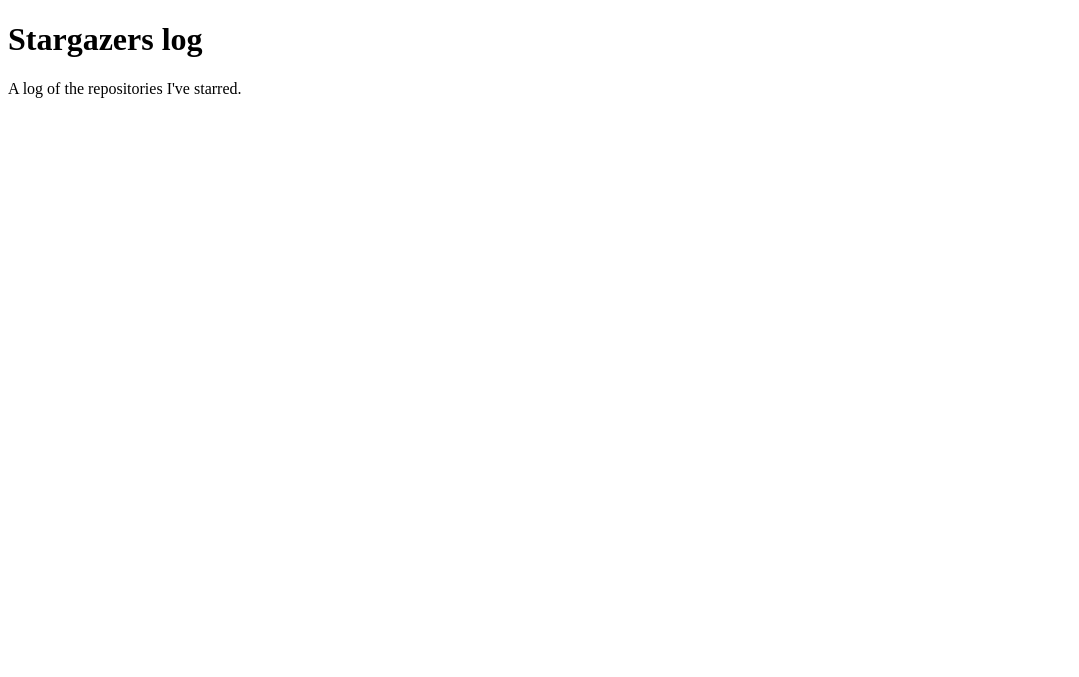
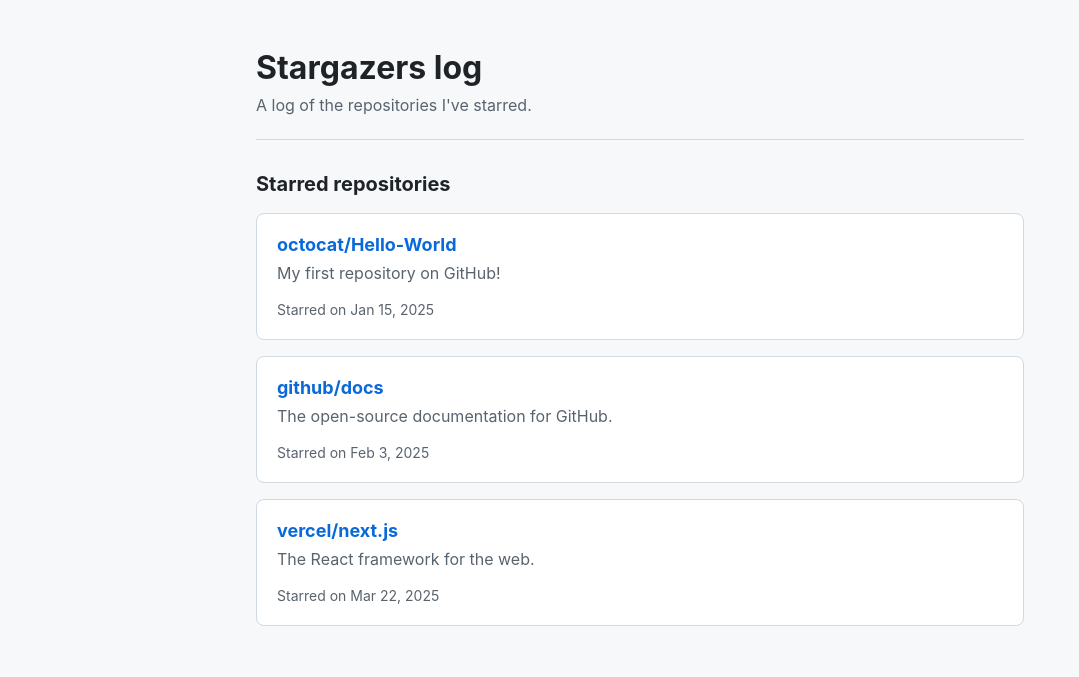
Before and after one commit to CBJim-1993/stargazers-log, a plain HTML site: page index.html in a window 1280 px wide. Shown: the whole page, without its empty margins (0-1079 px from the left). Drawn offline with Linux system fonts and the light colour scheme.

Commit message:
Add starred repositories list

```diff
--- /dev/null
+++ b/events.json
@@ -0,0 +1,20 @@
+[
+  {
+    "name": "octocat/Hello-World",
+    "description": "My first repository on GitHub!",
+    "url": "https://github.com/octocat/Hello-World",
+    "starred_at": "2025-01-15T10:30:00Z"
+  },
+  {
+    "name": "github/docs",
+    "description": "The open-source documentation for GitHub.",
+    "url": "https://github.com/github/docs",
+    "starred_at": "2025-02-03T14:20:00Z"
+  },
+  {
+    "name": "vercel/next.js",
+    "description": "The React framework for the web.",
+    "url": "https://github.com/vercel/next.js",
+    "starred_at": "2025-03-22T08:45:00Z"
+  }
+]
--- a/index.html
+++ b/index.html
@@ -2,10 +2,22 @@
 <html lang="en">
   <head>
     <meta charset="utf-8">
+    <meta name="viewport" content="width=device-width, initial-scale=1">
     <title>Stargazers log</title>
+    <link rel="stylesheet" href="style.css">
+    <script src="script.js" defer></script>
   </head>
   <body>
-    <h1>Stargazers log</h1>
-    <p>A log of the repositories I've starred.</p>
+    <main class="container">
+      <header class="page-header">
+        <h1>Stargazers log</h1>
+        <p>A log of the repositories I've starred.</p>
+      </header>
+      <section aria-labelledby="repositories-heading">
+        <h2 id="repositories-heading">Starred repositories</h2>
+        <p id="status" role="status">Loading starred repositories...</p>
+        <ul id="repository-list" class="repository-list" hidden></ul>
+      </section>
+    </main>
   </body>
 </html>
--- /dev/null
+++ b/script.js
@@ -0,0 +1,53 @@
+const statusMessage = document.querySelector("#status");
+const repositoryList = document.querySelector("#repository-list");
+
+function renderRepositories(repositories) {
+  repositoryList.replaceChildren();
+
+  for (const repository of repositories) {
+    const item = document.createElement("li");
+    item.className = "repository-card";
+
+    const heading = document.createElement("h3");
+    const link = document.createElement("a");
+    link.href = repository.url;
+    link.textContent = repository.name;
+    heading.append(link);
+
+    const description = document.createElement("p");
+    description.textContent = repository.description;
+
+    const date = document.createElement("time");
+    date.dateTime = repository.starred_at;
+    date.textContent = `Starred on ${new Intl.DateTimeFormat(undefined, {
+      dateStyle: "medium",
+    }).format(new Date(repository.starred_at))}`;
+
+    item.append(heading, description, date);
+    repositoryList.append(item);
+  }
+
+  statusMessage.hidden = true;
+  repositoryList.hidden = false;
+}
+
+async function loadRepositories() {
+  try {
+    const response = await fetch("./events.json");
+    if (!response.ok) {
+      throw new Error(`Request failed with status ${response.status}`);
+    }
+
+    const repositories = await response.json();
+    if (!Array.isArray(repositories)) {
+      throw new Error("The repository data must be a JSON array");
+    }
+
+    renderRepositories(repositories);
+  } catch (error) {
+    console.error("Unable to load starred repositories:", error);
+    statusMessage.textContent = "Unable to load starred repositories.";
+  }
+}
+
+loadRepositories();
--- /dev/null
+++ b/style.css
@@ -0,0 +1,91 @@
+:root {
+  color-scheme: light;
+  font-family: -apple-system, BlinkMacSystemFont, "Segoe UI", sans-serif;
+  color: #1f2328;
+  background: #f6f8fa;
+}
+
+body {
+  margin: 0;
+}
+
+.container {
+  width: min(100% - 2rem, 48rem);
+  margin: 0 auto;
+  padding: 3rem 0;
+}
+
+.page-header {
+  margin-bottom: 2rem;
+  padding-bottom: 1.5rem;
+  border-bottom: 1px solid #d1d9e0;
+}
+
+h1,
+h2,
+p {
+  margin-top: 0;
+}
+
+h1 {
+  margin-bottom: 0.5rem;
+  font-size: 2rem;
+}
+
+.page-header p {
+  margin-bottom: 0;
+  color: #59636e;
+}
+
+h2 {
+  font-size: 1.25rem;
+}
+
+.repository-list {
+  display: grid;
+  gap: 1rem;
+  margin: 0;
+  padding: 0;
+  list-style: none;
+}
+
+.repository-card {
+  padding: 1.25rem;
+  background: #fff;
+  border: 1px solid #d1d9e0;
+  border-radius: 0.5rem;
+}
+
+.repository-card h3 {
+  margin: 0 0 0.5rem;
+  font-size: 1.125rem;
+}
+
+.repository-card a {
+  color: #0969da;
+  text-decoration: none;
+}
+
+.repository-card a:hover {
+  text-decoration: underline;
+}
+
+.repository-card p {
+  margin-bottom: 1rem;
+  color: #59636e;
+}
+
+.repository-card time {
+  color: #59636e;
+  font-size: 0.875rem;
+}
+
+#status {
+  color: #59636e;
+}
+
+@media (max-width: 30rem) {
+  .container {
+    padding: 2rem 0;
+  }
+}
```
